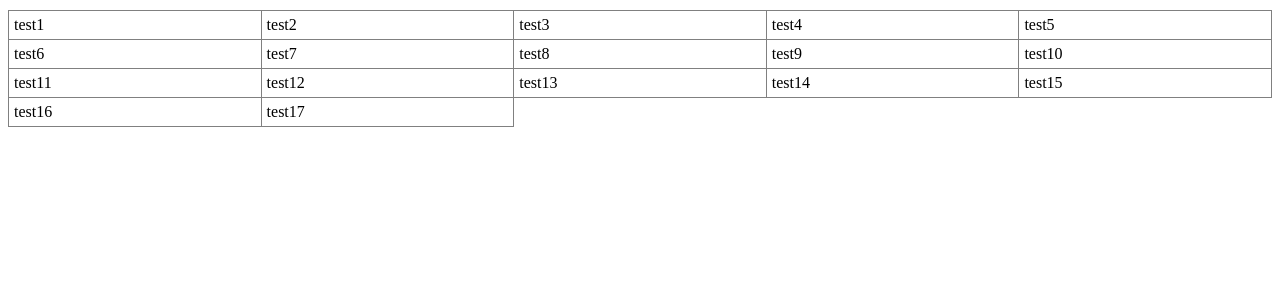
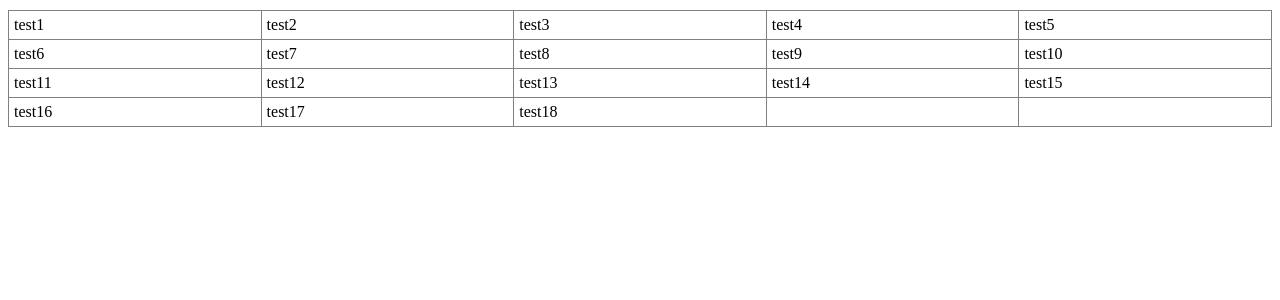
Before and after one commit to mark953fps/angular-ivy-afjl4r, an Angular app: page / in a window 1280 px wide. Shown: the top 300 px of the page. Built offline with nearby package versions, Linux system fonts and the light colour scheme.

Commit message:
2 files modified

```diff
--- a/src/app/app.component.html
+++ b/src/app/app.component.html
@@ -4,9 +4,17 @@
   </thead>
 
   <tbody>
-    <tr *ngFor="let dataList of groupDataListChunkArr;">
+    <tr *ngFor="let dataList of groupDataListChunkArr; let i = index;">
       <ng-container *ngFor="let data of dataList;">
         <td>{{ data.groupName }}</td>
+      </ng-container>
+
+      <ng-container *ngIf="groupDataListChunkArr.length - 1 === i">
+        <ng-container
+          *ngFor="let td of testFunction(groupDataListChunkArr[groupDataListChunkArr.length -1])"
+        >
+          <td></td>
+        </ng-container>
       </ng-container>
     </tr>
   </tbody>
--- a/src/app/app.component.ts
+++ b/src/app/app.component.ts
@@ -6,6 +6,9 @@ import { Component, VERSION, OnInit } from '@angular/core';
   styleUrls: ['./app.component.css']
 })
 export class AppComponent {
+  public chunkSize: number = 5;
+  public groupDataListChunkArr = [];
+
   public groupDataList: any = [
     { groupName: 'test1', groupId: '1' },
     { groupName: 'test2', groupId: '2' },
@@ -23,14 +26,16 @@ export class AppComponent {
     { groupName: 'test14', groupId: '14' },
     { groupName: 'test15', groupId: '15' },
     { groupName: 'test16', groupId: '16' },
-    { groupName: 'test17', groupId: '17' }
+    { groupName: 'test17', groupId: '17' },
+    { groupName: 'test18', groupId: '18' }
   ];
 
-  public groupDataListChunkArr = [];
-
   public ngOnInit() {
-    this.groupDataListChunkArr = this.sliceIntoChunks(this.groupDataList, 5);
-    console.log(this.sliceIntoChunks(this.groupDataList, 5));
+    this.groupDataListChunkArr = this.sliceIntoChunks(
+      this.groupDataList,
+      this.chunkSize
+    );
+    console.log(this.sliceIntoChunks(this.groupDataList, this.chunkSize));
   }
 
   public sliceIntoChunks(arr, chunkSize) {
@@ -41,4 +46,20 @@ export class AppComponent {
     }
     return res;
   }
+
+  public testFunction(dataList: any): any {
+    // console.log(dataList, 'dataList');
+    let arr = [];
+    let count = 0;
+
+    if (dataList.length < this.chunkSize) {
+      count = this.chunkSize - dataList.length;
+
+      for (let i = 0; i < count; i++) {
+        arr.push(i);
+      }
+
+      return arr;
+    }
+  }
 }
```
